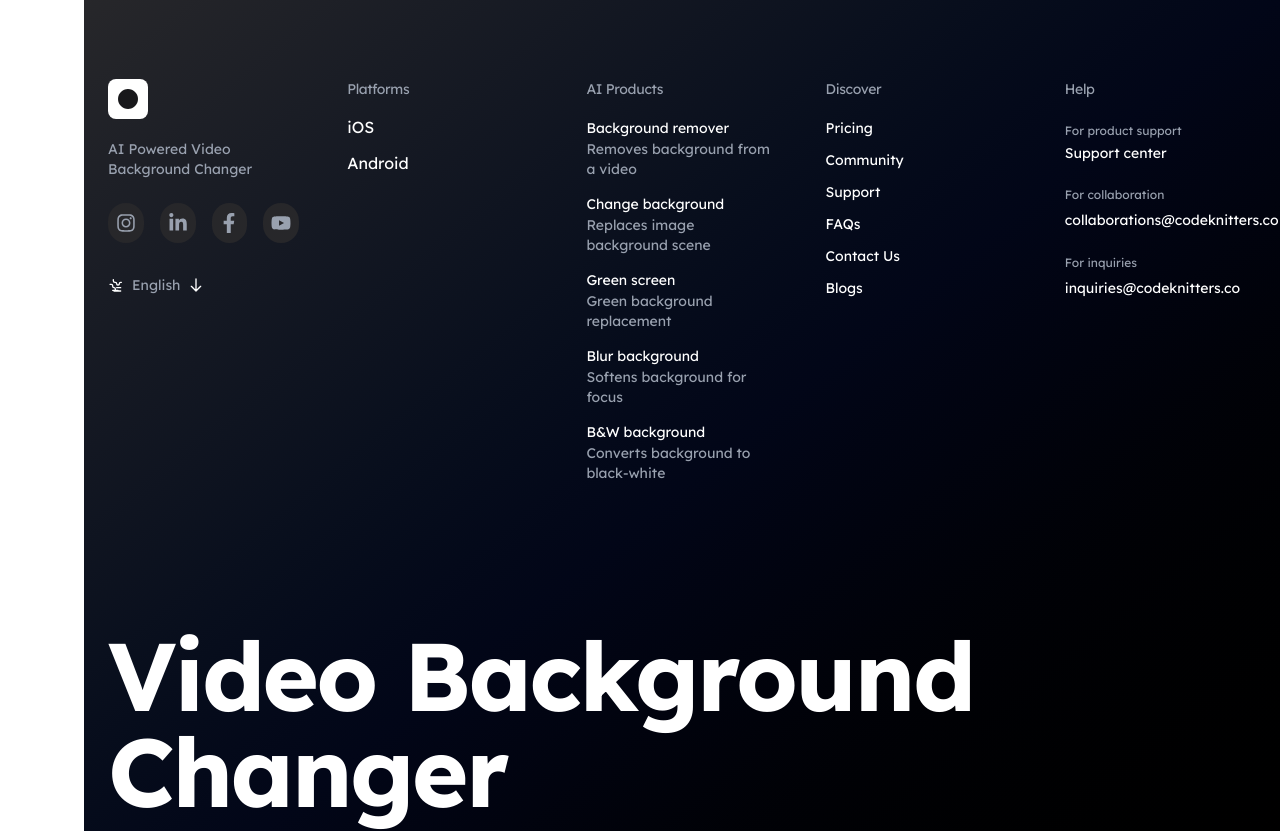
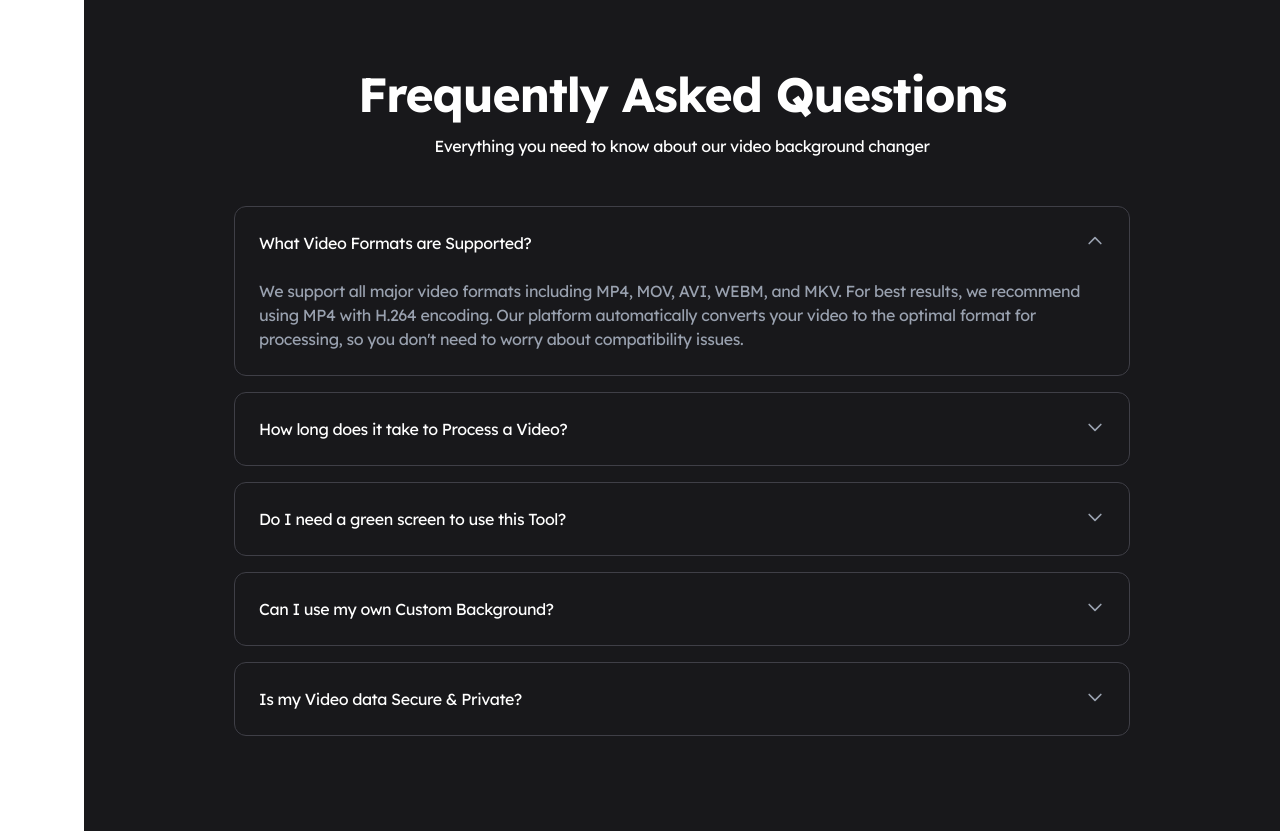
Before and after one commit to WhizAqsa/vbgc-v2, a Next.js app: page / in a window 1280 px wide. Shown: the part 10600-11431 px from the top of the page. Built offline with nearby package versions, Linux system fonts and the light colour scheme.

Commit message:
feat: display faqs

```diff
--- /dev/null
+++ b/components/sections/faqs.tsx
@@ -0,0 +1,119 @@
+// filepath: faq.tsx
+"use client";
+
+import { useState } from "react";
+
+interface FAQItem {
+    id: number;
+    question: string;
+    answer: string;
+    isChecked?: boolean;
+}
+
+const FAQS: React.FC = () => {
+    const [openIndex, setOpenIndex] = useState<number | null>(0);
+
+    const faqs: FAQItem[] = [
+        {
+            id: 0,
+            question: "What Video Formats are Supported?",
+            answer: "We support all major video formats including MP4, MOV, AVI, WEBM, and MKV. For best results, we recommend using MP4 with H.264 encoding. Our platform automatically converts your video to the optimal format for processing, so you don't need to worry about compatibility issues.",
+            isChecked: true,
+        },
+        {
+            id: 1,
+            question: "How long does it take to Process a Video?",
+            answer: "Processing time depends on video length and resolution. Typically, a 1-minute 1080p video takes 2-3 minutes to process. Longer videos or 4K content may take proportionally longer. You can monitor progress in real-time during processing.",
+        },
+        {
+            id: 2,
+            question: "Do I need a green screen to use this Tool?",
+            answer: "No, you don't need a green screen! Our AI-powered background removal works with any background. The technology uses advanced machine learning models to detect and separate the subject from the background automatically. However, for best results, ensure good lighting and contrast between the subject and background.",
+            isChecked: true,
+        },
+        {
+            id: 3,
+            question: "Can I use my own Custom Background?",
+            answer: "Yes, absolutely! You can upload any image or video as your custom background. We support JPG, PNG, GIF, and even video backgrounds. Simply upload your desired background during the editing process, or choose from our extensive library of pre-made backgrounds.",
+            isChecked: true,
+        },
+        {
+            id: 4,
+            question: "Is my Video data Secure & Private?",
+            answer: "Absolutely. All videos are encrypted during upload and processing. We automatically delete your original and processed videos from our servers after 24 hours. You can also manually delete files immediately after downloading. We never share or use your content for any purpose other than processing.",
+        },
+    ];
+
+    const toggleFAQ = (index: number) => {
+        setOpenIndex(openIndex === index ? null : index);
+    };
+
+
+
+    return (
+        <section className="bg-zinc-900 py-30 px-4">
+            <div className="max-w-4xl mx-auto">
+                <div className="text-center mb-12">
+                    <h2 className="text-3xl md:text-4xl lg:text-5xl tracking-tight font-bold text-white mb-4">
+                        Frequently Asked Questions
+                    </h2>
+                    <p className="text-white text-medium max-w-2xl mx-auto mb-6 tracking-tight">
+                        Everything you need to know about our video background changer
+                    </p>
+                </div>
+
+                <div className="space-y-4">
+                    {faqs.map((faq, index) => (
+                        <div
+                            key={faq.id}
+                            className="bg-zinc-900 backdrop-blur-sm rounded-xl border border-zinc-700 overflow-hidden"
+                        >
+                            <button
+                                onClick={() => toggleFAQ(index)}
+                                className="w-full text-left p-6 flex items-start justify-between gap-4 hover:bg-zinc-800/70 transition-colors"
+                            >
+                                <div className="flex items-start gap-4 flex-1">
+
+                                    <span className="text-white tracking-tight text-medium">
+                                        {faq.question}
+                                    </span>
+                                </div>
+                                <svg
+                                    className={`w-5 h-5 text-gray-400 transition-transform duration-300 flex-shrink-0 ${openIndex === index ? "rotate-180" : ""
+                                        }`}
+                                    fill="none"
+                                    stroke="currentColor"
+                                    viewBox="0 0 24 24"
+                                >
+                                    <path
+                                        strokeLinecap="round"
+                                        strokeLinejoin="round"
+                                        strokeWidth={2}
+                                        d="M19 9l-7 7-7-7"
+                                    />
+                                </svg>
+                            </button>
+
+                            <div
+                                className={`transition-all duration-300 ease-in-out overflow-hidden ${openIndex === index ? "max-h-96" : "max-h-0"
+                                    }`}
+                            >
+                                <div className="px-6 pb-6 pt-0">
+                                    <div className="">
+                                        <p className="text-gray-400 tracking-tight ">
+                                            {faq.answer}
+                                        </p>
+                                    </div>
+                                </div>
+                            </div>
+                        </div>
+                    ))}
+                </div>
+
+
+            </div>
+        </section>
+    );
+};
+
+export default FAQS;
```
